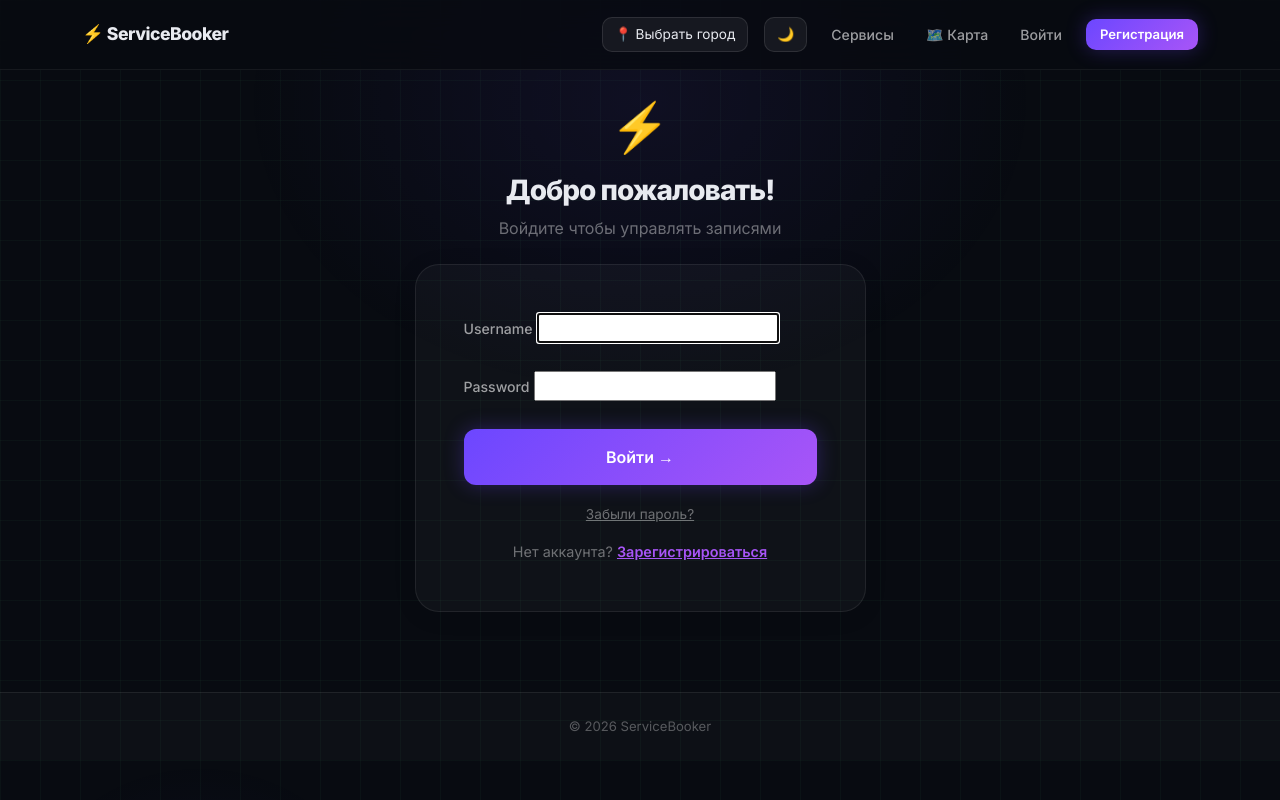
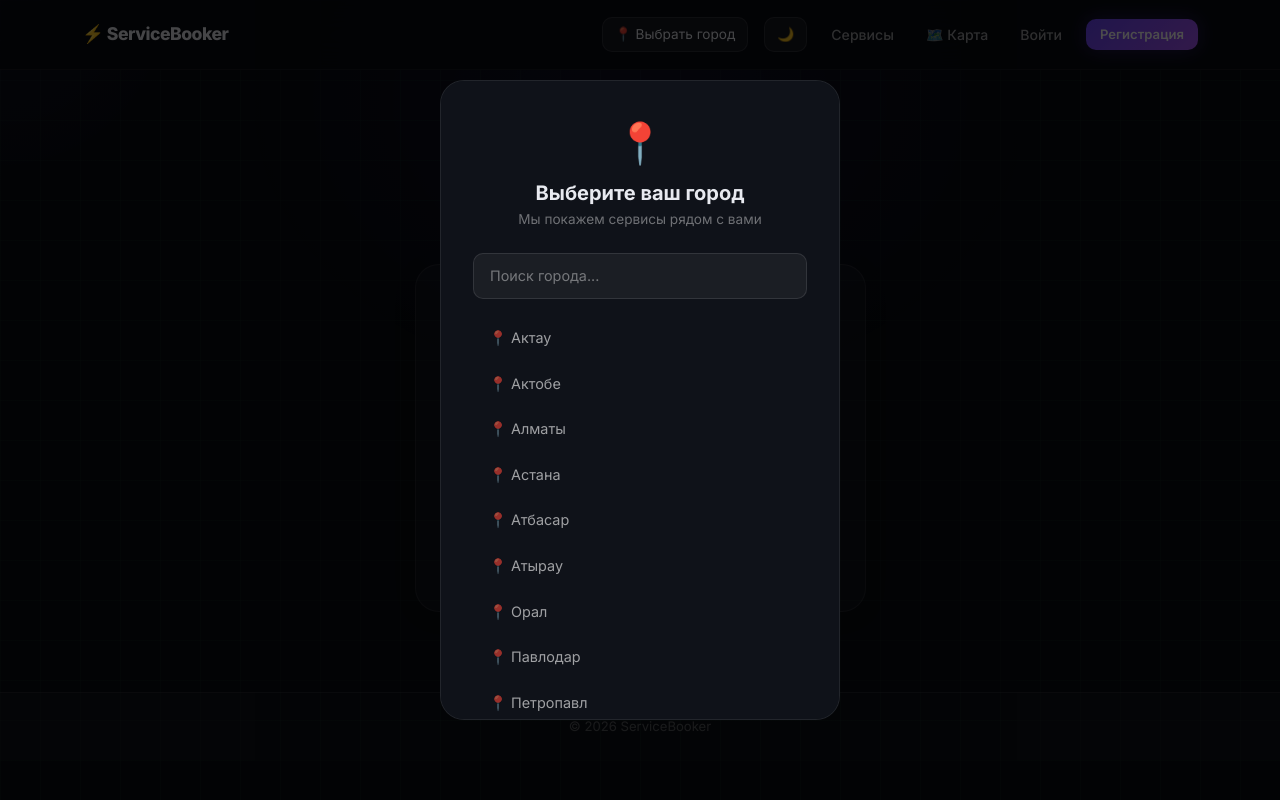
Before and after one commit to Yel-Aman/service-booker, a Django app: a page that uses templates/base.html in a window 1280 px wide. Run offline with Django 5.2, Linux system fonts and the light colour scheme; data comes from the database, SQL or seed files in the repository.

Commit message:
Add city popup on first visit, fix light theme text

```diff
--- a/templates/base.html
+++ b/templates/base.html
@@ -126,7 +126,11 @@
 <!-- City Modal -->
 <div class="city-modal" id="cityModal">
     <div class="city-modal-content">
-        <h5 style="font-weight:700; margin-bottom:20px;">📍 Выберите город</h5>
+        <div class="text-center mb-4">
+            <div style="font-size:2.5rem; margin-bottom:8px;">📍</div>
+            <h5 style="font-weight:700; margin-bottom:4px;">Выберите ваш город</h5>
+            <p style="color:var(--text-muted); font-size:0.85rem; margin:0;">Мы покажем сервисы рядом с вами</p>
+        </div>
         <input type="text" id="citySearch" class="form-control mb-3" placeholder="Поиск города...">
         <div id="cityList">
             {% for city in all_cities %}
@@ -205,6 +209,38 @@
         document.getElementById('themeBtn').textContent = next === 'dark' ? '🌙' : '☀️';
     }
 
+    // Попап города при первом заходе
+    if (!localStorage.getItem('city_selected')) {
+        setTimeout(() => {
+            document.getElementById('cityModal').classList.add('show');
+        }, 800);
+    }
+
+    // Выбор города
+    function selectCity(id, name) {
+        localStorage.setItem('city_selected', '1');
+        fetch(`/cities/set-city/?city_id=${id}`)
+            .then(() => {
+                document.getElementById('cityModal').classList.remove('show');
+                window.location.reload();
+            });
+    }
+
+    // Поиск города
+    document.getElementById('citySearch').addEventListener('input', function() {
+        const val = this.value.toLowerCase();
+        document.querySelectorAll('.city-item').forEach(item => {
+            item.style.display = item.textContent.toLowerCase().includes(val) ? 'block' : 'none';
+        });
+    });
+
+    // Закрыть модал при клике вне (только если город уже выбран)
+    document.getElementById('cityModal').addEventListener('click', function(e) {
+        if (e.target === this && localStorage.getItem('city_selected')) {
+            this.classList.remove('show');
+        }
+    });
+
     // Погода
     function getWeather(lat, lon) {
         fetch(`https://api.open-meteo.com/v1/forecast?latitude=${lat}&longitude=${lon}&current=temperature_2m,weathercode&timezone=auto`)
@@ -225,28 +261,6 @@
         getWeather(47.1067, 51.9214);
     }
 
-    // Выбор города
-    function selectCity(id, name) {
-        fetch(`/cities/set-city/?city_id=${id}`)
-            .then(() => {
-                document.getElementById('cityModal').classList.remove('show');
-                window.location.reload();
-            });
-    }
-
-    // Поиск города
-    document.getElementById('citySearch').addEventListener('input', function() {
-        const val = this.value.toLowerCase();
-        document.querySelectorAll('.city-item').forEach(item => {
-            item.style.display = item.textContent.toLowerCase().includes(val) ? 'block' : 'none';
-        });
-    });
-
-    // Закрыть модал
-    document.getElementById('cityModal').addEventListener('click', function(e) {
-        if (e.target === this) this.classList.remove('show');
-    });
-
     document.addEventListener('mousemove', (e) => {
         const glow = document.getElementById('cursor-glow');
         if (glow) {
```
